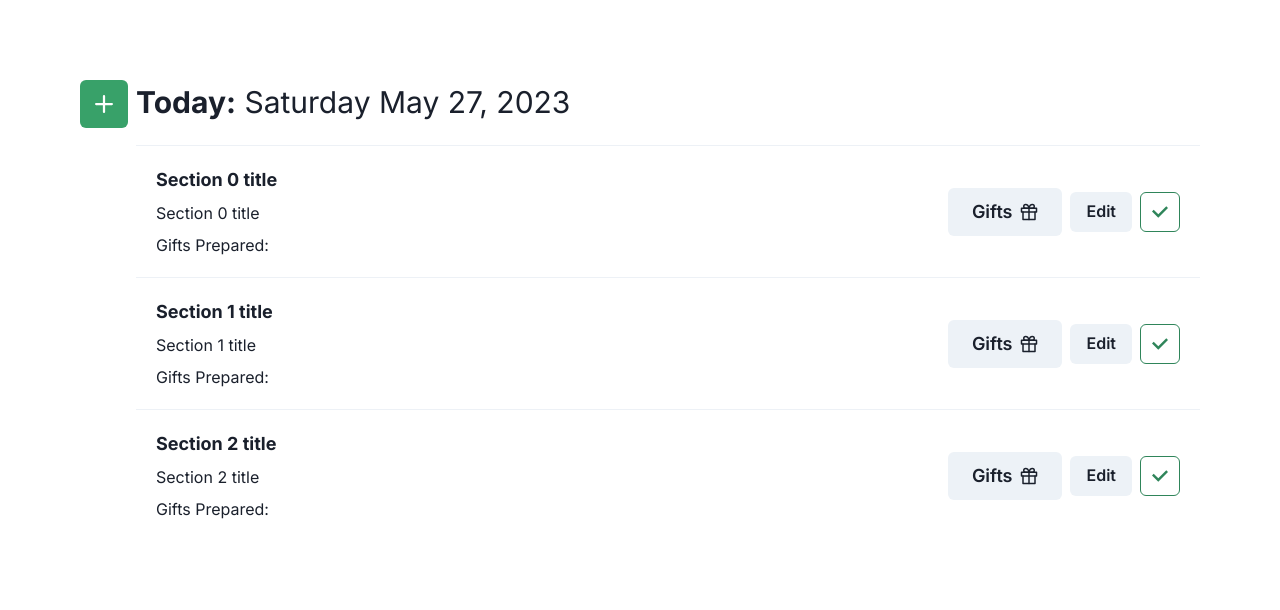
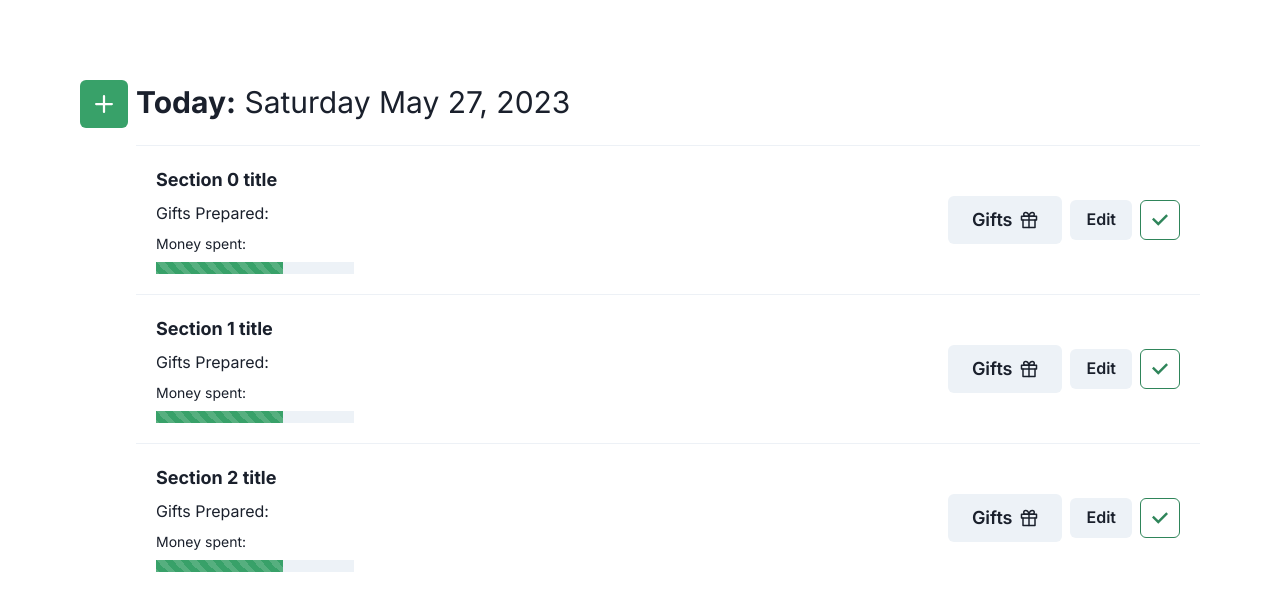
Before and after one commit to probablyalexzhu/giftlax, a Next.js app: page / in a window 1280 px wide. Shown: the top 610 px of the page. Built offline with nearby package versions, Linux system fonts and the light colour scheme.

Commit message:
progress bar added

```diff
--- a/src/app/components/EventList.js
+++ b/src/app/components/EventList.js
@@ -1,5 +1,4 @@
 import {
-    Accordion,
     Button,
     Flex,
     HStack,
@@ -7,7 +6,9 @@ import {
     IconButton,
     Stack,
     Text,
-    Divider
+    Divider,
+    Progress,
+    Box
 } from "@chakra-ui/react";
 import { CheckIcon } from "@chakra-ui/icons";
 import { FiGift } from "react-icons/fi";
@@ -32,8 +33,13 @@ function EventItem(props) {
                     <Text fontSize="lg">
                         <b>Section {sectionNumber} title</b>
                     </Text>
-                    <Text>Section {sectionNumber} title</Text>
                     <Text>Gifts Prepared: </Text>
+                    <Box width='25%'>
+                        <Stack>
+                            <Text fontSize='sm'>Money spent: </Text>
+                            <Progress hasStripe colorScheme='green' value={64}/>
+                        </Stack>
+                    </Box>
                 </Stack>
                 <HStack>
                     <GiftButton text={"Gifts"} />
--- a/src/app/components/GreenButton.js
+++ b/src/app/components/GreenButton.js
@@ -1,4 +1,4 @@
-import { IconButton, ButtonGroup } from "@chakra-ui/react";
+import { IconButton } from "@chakra-ui/react";
 import { AddIcon } from "@chakra-ui/icons";
 
 export default function GreenButton() {
```
